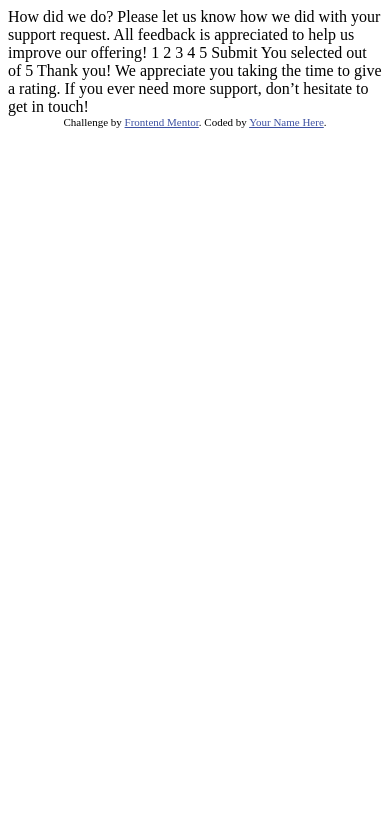
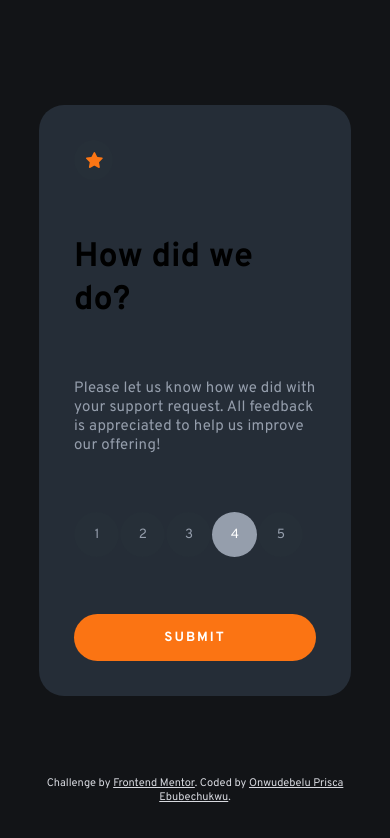
Before and after one commit to PriscaTonia/rating-component-6, a plain HTML site: page index.html in a window 390 px wide. Drawn offline with Linux system fonts and the light colour scheme.

Commit message:
first-card desktop and mobile design

```diff
--- a/index.html
+++ b/index.html
@@ -5,45 +5,74 @@
   <meta name="viewport" content="width=device-width, initial-scale=1.0"> <!-- displays site properly based on user's device -->
 
   <link rel="icon" type="image/png" sizes="32x32" href="./images/favicon-32x32.png">
-
+  <link rel="stylesheet" href="style.css">
   <title>Frontend Mentor | Interactive rating component</title>
 
   <!-- Feel free to remove these styles or customise in your own stylesheet 👍 -->
   <style>
     .attribution { font-size: 11px; text-align: center; }
-    .attribution a { color: hsl(228, 45%, 44%); }
+    .attribution a,.attribution { color: hsl(225, 11%, 86%); }
   </style>
 </head>
 <body>
 
-  <!-- Rating state start -->
+ <div class="main-container">
+    <div class="star-icon">
+      <svg width="17" height="16" xmlns="http://www.w3.org/2000/svg"><path d="m9.067.43 1.99 4.031c.112.228.33.386.58.422l4.45.647a.772.772 0 0 1 .427 1.316l-3.22 3.138a.773.773 0 0 0-.222.683l.76 4.431a.772.772 0 0 1-1.12.813l-3.98-2.092a.773.773 0 0 0-.718 0l-3.98 2.092a.772.772 0 0 1-1.119-.813l.76-4.431a.77.77 0 0 0-.222-.683L.233 6.846A.772.772 0 0 1 .661 5.53l4.449-.647a.772.772 0 0 0 .58-.422L7.68.43a.774.774 0 0 1 1.387 0Z" fill="#FC7614"/></svg>
+    </div>
+    <div class="header">
+      <h1>How did we do?</h1>
+    </div>
+    <div class="text">
+      <p> Please let us know how we did with your support request. All feedback is appreciated
+        to help us improve our offering!</p>
+    </div>
+    <div class="numbers">
+      <button class="1">1</button>
+      <button class="2">2</button>
+      <button class="3">3</button>
+      <button class="4 selected">4</button>
+      <button class="5">5</button>
 
-  How did we do?
+    </div>
+    <div class="submit-btn">
+      <button>
+        SUBMIT
+      </button>
+    </div>
+ </div>
 
-  Please let us know how we did with your support request. All feedback is appreciated
-  to help us improve our offering!
+  <div class="attribution">
+    Challenge by <a href="https://www.frontendmentor.io?ref=challenge" target="_blank">Frontend Mentor</a>.
+    Coded by <a href="#">Onwudebelu Prisca Ebubechukwu</a>.
+  </div>
+
+  <!--
+     Rating state start
+
+
+
+
 
   1 2 3 4 5
 
   Submit
 
-  <!-- Rating state end -->
+  Rating state end
 
-  <!-- Thank you state start -->
+   Thank you state start
 
-  You selected <!-- Add rating here --> out of 5
+  You selected  Add rating here  out of 5
 
   Thank you!
 
   We appreciate you taking the time to give a rating. If you ever need more support,
   don’t hesitate to get in touch!
 
-  <!-- Thank you state end -->
+   Thank you state end
+
+  -->
 
 
-  <div class="attribution">
-    Challenge by <a href="https://www.frontendmentor.io?ref=challenge" target="_blank">Frontend Mentor</a>.
-    Coded by <a href="#">Your Name Here</a>.
-  </div>
 </body>
 </html>
--- /dev/null
+++ b/style.css
@@ -0,0 +1,110 @@
+@import url('https://fonts.googleapis.com/css2?family=Overpass:wght@400;700&display=swap');
+*{
+    padding: 0;
+    margin: 0;
+    box-sizing: border-box;
+    font-family: 'Overpass', sans-serif;
+
+}
+body{
+    background-color: hsl(216, 12%, 8%);
+    min-height: 100vh;
+    display: flex;
+    flex-direction: column;
+    justify-content: space-around;
+    align-items: center;
+    padding: 2em;
+}
+
+
+/* Main Card Desktop Design */
+.main-container{
+    display: flex;
+    flex-direction: column;
+    justify-content: space-between;
+    max-width: 30vw;
+    min-height: 55vh;
+    gap: 1.5em;
+    border-radius: 25px;
+    padding: 35px;
+    background:hsl(213, 19%, 18%);
+
+}
+.star-icon{
+    max-width: fit-content;
+    max-height: auto;
+    border-radius: 50%;
+    padding: .75em;
+    background-color: #262F38;
+    display: grid;
+    place-items: center;
+}
+.header{
+    font-size: 17px;
+}
+.text{
+    font-size: 15px;
+    letter-spacing: .25px;
+    color:  hsl(217, 12%, 63%);
+}
+.numbers{
+    display: flex;
+    flex-direction: row;
+    justify-content: space-around;
+    max-width: 95%;
+    /* background-color: aqua; */
+}
+.numbers button{
+    cursor: pointer;
+    min-width: 45px;
+    min-height: 45px;
+    border-radius: 50%;
+    border: none;
+    background: #262F38;
+    color:  hsl(217, 12%, 63%);
+}
+.numbers button:hover{
+    background: hsl(25, 97%, 53%);
+    color: white;
+}
+.numbers .selected{
+    background:  hsl(217, 12%, 63%);
+    color: white;
+}
+.submit-btn{
+    display: flex;
+    /* background-color: aqua; */
+}
+.submit-btn button{
+    cursor: pointer;
+    max-width: 100%;
+    width: 100vw;
+    padding: 15px;
+    border: none;
+    font-weight: 700;
+    letter-spacing: 2px;
+    background-color: hsl(25, 97%, 53%);
+    border-radius: 25px;
+    color: white;
+}
+.submit-btn button:hover{
+    background: white;
+    color: hsl(25, 97%, 53%);
+}
+
+/* Mobile Version */
+@media only screen and (max-width: 450px), only screen and (max-device-width: 450px){
+    .main-container{
+
+        max-width: 80vw;
+        min-height: 70vh;
+        background:hsl(213, 19%, 18%);
+        margin: 65px auto;
+    }
+    .star-icon{
+
+        max-width: 10vw;
+
+    }
+
+}
```
